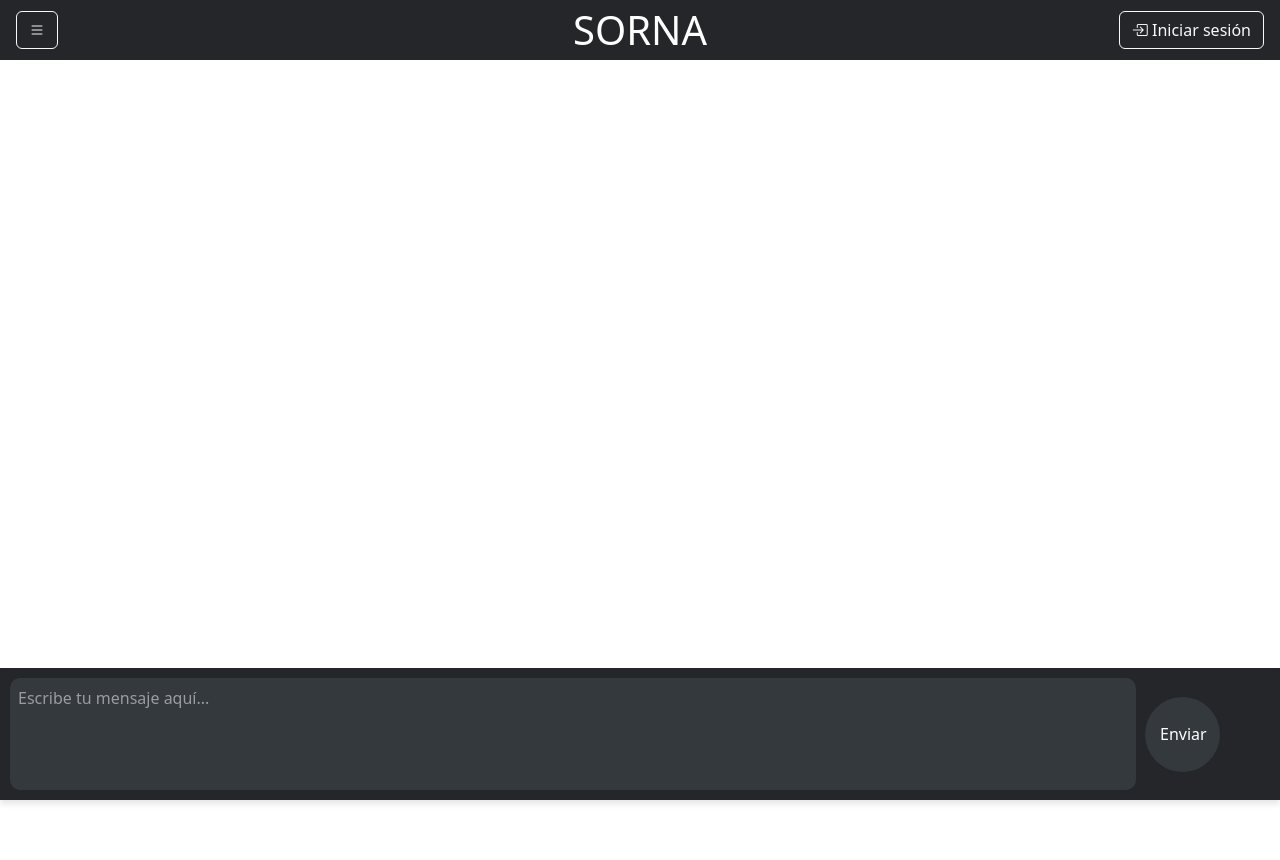
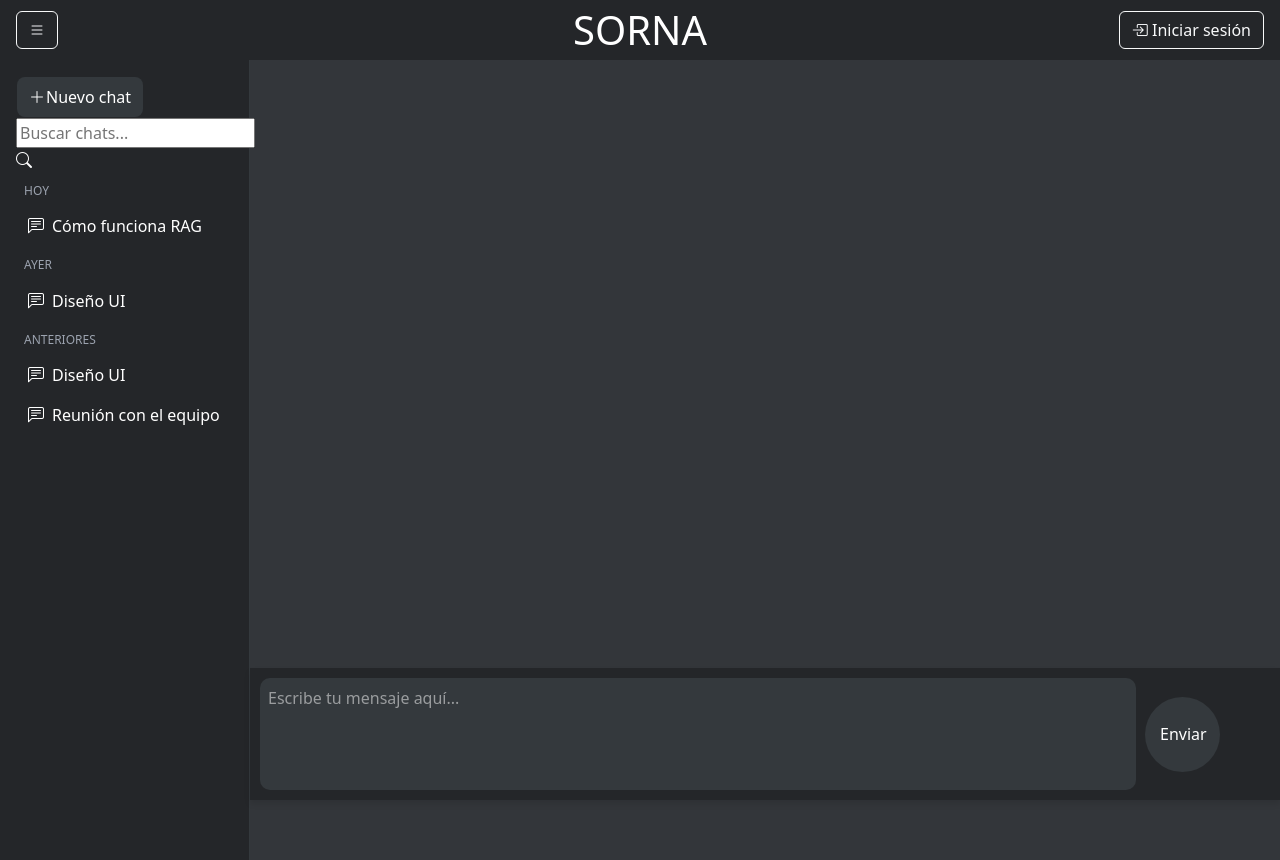
Before and after one commit to SanchezSillero/Sorna-frontend, an Angular app: page /chat in a window 1280 px wide. Both pictures are taken after a click on the button 37 px from the left and 30 px from the top of the page. Before the commit the page ends 800 px from the top, so only its background shows below. Built offline with nearby package versions, Linux system fonts and the light colour scheme.

Commit message:
Sidebar, Modales y endpoints

```diff
--- a/src/app/app.component.ts
+++ b/src/app/app.component.ts
@@ -8,8 +8,10 @@ import { Component } from '@angular/core';
 })
 export class AppComponent {
   title = 'Sorna-frontend';
+  isSidebarCollapsed: boolean = true; // Estado inicial (colapsado)
 
   onToggleMenu() {
+    this.isSidebarCollapsed = !this.isSidebarCollapsed; // Cambia el estado
     console.log('Toggle del menú lateral');
     // Aquí puedes mostrar u ocultar el sidebar
   }
--- a/src/app/app.module.ts
+++ b/src/app/app.module.ts
@@ -9,6 +9,7 @@ import { HomeComponent } from './pages/home/home.component';
 import { ChatComponent } from './pages/chat/chat.component';
 import { HttpClientModule } from '@angular/common/http';
 import { AuthModalComponent } from './components/auth-modal/auth-modal.component';
+import { SidebarComponent } from './components/sidebar/sidebar.component';
 
 @NgModule({
   declarations: [
@@ -17,7 +18,8 @@ import { AuthModalComponent } from './components/auth-modal/auth-modal.component
     ChatInputComponent,
     HomeComponent,
     ChatComponent,
-    AuthModalComponent
+    AuthModalComponent,
+    SidebarComponent
   ],
   imports: [
     BrowserModule,
--- a/src/app/components/chat-input/chat-input.component.css
+++ b/src/app/components/chat-input/chat-input.component.css
@@ -1,11 +1,12 @@
 .chat-input-container {
   position: fixed;
   bottom: 0;
+  width: 100%;
   left: 0;
-  width: 100%;
   background-color: #242629;
   padding: 10px;
   box-shadow: 0px 4px 6px rgba(0, 0, 0, 0.1);
+  transition: left 0.3s ease, width 0.3s ease;
 }
 
 .input-group {
--- a/src/app/components/chat-input/chat-input.component.html
+++ b/src/app/components/chat-input/chat-input.component.html
@@ -1,4 +1,10 @@
-<div class="chat-input-container">
+<div
+  class="chat-input-container"
+  [ngStyle]="{
+    left: isSidebarCollapsed ? '70px' : '250px',
+    width: isSidebarCollapsed ? 'calc(100% - 70px)' : 'calc(100% - 250px)'
+  }"
+>
   <div class="input-group">
     <textarea
       [(ngModel)]="promptText"
--- a/src/app/components/chat-input/chat-input.component.ts
+++ b/src/app/components/chat-input/chat-input.component.ts
@@ -1,12 +1,14 @@
-import { Component } from '@angular/core';
+import { Component, Input } from '@angular/core';
 
 @Component({
   selector: 'app-chat-input',
   standalone: false,
   templateUrl: './chat-input.component.html',
-  styleUrl: './chat-input.component.css'
+  styleUrl: './chat-input.component.css',
 })
 export class ChatInputComponent {
+  @Input() isSidebarCollapsed: boolean = false;
+
   promptText: string = '';
 
   sendPrompt() {
--- /dev/null
+++ b/src/app/components/sidebar/sidebar.component.css
@@ -0,0 +1,67 @@
+.sidebar {
+  width: 250px;
+  height: 100vh;
+  background-color: #242629;
+  transition: width 0.3s ease;
+  border-right: 1px solid #34393d;
+  color: white;
+  padding: 16px;
+}
+
+.sidebar.collapsed {
+  width: 70px;
+}
+
+.btn-new-chat {
+  background: #34393d;
+  color: white;
+  border: none;
+  margin: 1px;
+  border-radius: 8px;
+  padding: 8px 12px;
+  display: flex;
+  align-items: center;
+  gap: 1px;
+  cursor: pointer;
+  transition: all 0.2s ease;
+  justify-content: center;
+}
+
+.sidebar.collapsed .btn-new-chat {
+  justify-content: center;
+  width: 100%;
+}
+/* Efecto hover (solo aplica cuando el sidebar está expandido) */
+.sidebar:not(.collapsed) .btn-new-chat:hover {
+  background: #40464b;
+  transform: translateY(-1px);
+  box-shadow: 0 2px 4px rgba(0, 0, 0, 0.1);
+}
+
+/* Efecto al hacer clic */
+.sidebar:not(.collapsed) .btn-new-chat:active {
+  transform: translateY(0);
+  background: #3a4045;
+}
+
+.chat-item {
+  padding: 8px 12px;
+  cursor: pointer;
+  border-radius: 4px;
+  display: flex;
+  align-items: center;
+  gap: 8px;
+}
+
+.chat-item:hover {
+  background: #34393d;
+}
+
+.group-title {
+  color: #9ca3af;
+  font-size: 0.75rem;
+  text-transform: uppercase;
+  margin-top: 12px;
+  margin-bottom: 8px;
+  padding-left: 8px;
+}
--- /dev/null
+++ b/src/app/components/sidebar/sidebar.component.html
@@ -0,0 +1,60 @@
+<!-- Contenedor principal (colapsable) -->
+<div class="sidebar" [class.collapsed]="isCollapsed">
+  <!-- Botón "Nuevo chat" (visible en ambos estados) -->
+  <button class="btn btn-new-chat" (click)="createNewChat()">
+    <i class="bi bi-plus-lg"></i>
+    <span *ngIf="!isCollapsed">Nuevo chat</span>
+  </button>
+
+  <!-- Barra de búsqueda (solo expandido) -->
+  <div class="sidebar-search" *ngIf="!isCollapsed">
+    <input
+      type="text"
+      placeholder="Buscar chats..."
+      [(ngModel)]="searchQuery"
+    />
+    <i class="bi bi-search"></i>
+  </div>
+
+  <!-- Lista de chats agrupados por fecha (solo expandido) -->
+  <div class="chat-history" *ngIf="!isCollapsed">
+    <!-- Hoy -->
+    <div class="chat-group" *ngIf="todaysChats.length > 0">
+      <h5 class="group-title">Hoy</h5>
+      <div
+        class="chat-item"
+        *ngFor="let chat of todaysChats"
+        (click)="selectChat(chat.id)"
+      >
+        <i class="bi bi-chat-left-text"></i>
+        <span>{{ chat.title }}</span>
+      </div>
+    </div>
+
+    <!-- Ayer -->
+    <div class="chat-group" *ngIf="yesterdaysChats.length > 0">
+      <h5 class="group-title">Ayer</h5>
+      <div
+        class="chat-item"
+        *ngFor="let chat of yesterdaysChats"
+        (click)="selectChat(chat.id)"
+      >
+        <i class="bi bi-chat-left-text"></i>
+        <span>{{ chat.title }}</span>
+      </div>
+    </div>
+
+    <!-- Anteriores -->
+    <div class="chat-group" *ngIf="olderChats.length > 0">
+      <h5 class="group-title">Anteriores</h5>
+      <div
+        class="chat-item"
+        *ngFor="let chat of olderChats"
+        (click)="selectChat(chat.id)"
+      >
+        <i class="bi bi-chat-left-text"></i>
+        <span>{{ chat.title }}</span>
+      </div>
+    </div>
+  </div>
+</div>
--- /dev/null
+++ b/src/app/components/sidebar/sidebar.component.ts
@@ -0,0 +1,79 @@
+import { Component, Output, EventEmitter, Input } from '@angular/core';
+
+interface Chat {
+  id: string;
+  title: string;
+  lastMessage: string;
+  createdAt: Date;
+}
+
+@Component({
+  selector: 'app-sidebar',
+  standalone: false,
+  templateUrl: './sidebar.component.html',
+  styleUrl: './sidebar.component.css',
+})
+export class SidebarComponent {
+  // --- Estado del sidebar ---
+  @Input() isCollapsed: boolean = false; // Recibe estado desde el padre (navbar)
+  @Output() toggleCollapseEvent = new EventEmitter<void>(); // Notifica al padre
+
+  // --- Chats de ejemplo (luego los cargarás desde una API) ---
+  chats: Chat[] = [
+    {
+      id: '1',
+      title: 'Cómo funciona RAG',
+      lastMessage: 'Explícame el modelo...',
+      createdAt: new Date(),
+    },
+    {
+      id: '2',
+      title: 'Diseño UI',
+      lastMessage: 'Necesito ayuda con Angular...',
+      createdAt: new Date(Date.now() - 86400000),
+    }, // Ayer
+    {
+      id: '3',
+      title: 'Reunión con el equipo',
+      lastMessage: 'Hoy a las 17:00...',
+      createdAt: new Date(Date.now() - 172800000),
+    }, // Anteayer
+  ];
+
+  searchQuery: string = '';
+
+  // --- Agrupar chats por fecha ---
+  get todaysChats(): Chat[] {
+    const today = new Date().toDateString();
+    return this.chats.filter((chat) => chat.createdAt.toDateString() === today);
+  }
+
+  get yesterdaysChats(): Chat[] {
+    const yesterday = new Date(Date.now() - 86400000).toDateString();
+    return this.chats.filter(
+      (chat) => chat.createdAt.toDateString() === yesterday
+    );
+  }
+
+  get olderChats(): Chat[] {
+    const yesterday = new Date();
+    yesterday.setDate(yesterday.getDate() - 1);
+    return this.chats.filter((chat) => chat.createdAt < yesterday);
+  }
+
+  // --- Eventos ---
+  toggleCollapse(): void {
+    this.toggleCollapseEvent.emit(); // Comunica al padre (navbar) que debe cambiar el estado
+  }
+
+  createNewChat(): void {
+    // Lógica para crear un nuevo chat (ej: abrir modal o emitir evento)
+    console.log('Nuevo chat creado');
+    // this.chats.unshift({ id: '4', title: 'Chat sin título', lastMessage: '', createdAt: new Date() });
+  }
+
+  selectChat(chatId: string): void {
+    console.log('Chat seleccionado:', chatId);
+    // Aquí cargarías el chat en el área principal (ej: emitir evento al padre)
+  }
+}
--- a/src/app/pages/chat/chat.component.html
+++ b/src/app/pages/chat/chat.component.html
@@ -2,5 +2,9 @@
   (toggleMenu)="onToggleMenu()"
   (openSettings)="onOpenSettings()"
 ></app-navbar>
+<app-sidebar
+  [isCollapsed]="isSidebarCollapsed"
+  (toggleCollapseEvent)="onToggleMenu()"
+></app-sidebar>
 
-<app-chat-input></app-chat-input>
+<app-chat-input [isSidebarCollapsed]="isSidebarCollapsed"></app-chat-input>
--- a/src/app/pages/chat/chat.component.ts
+++ b/src/app/pages/chat/chat.component.ts
@@ -8,8 +8,10 @@ import { Component } from '@angular/core';
 })
 export class ChatComponent {
   title = 'Sorna-frontend';
+  isSidebarCollapsed: boolean = true; // Estado inicial (colapsado)
 
   onToggleMenu() {
+    this.isSidebarCollapsed = !this.isSidebarCollapsed; // Cambia el estado
     console.log('Toggle del menú lateral');
     // Aquí puedes mostrar u ocultar el sidebar
   }
--- a/src/styles.css
+++ b/src/styles.css
@@ -1 +1,3 @@
-/* You can add global styles to this file, and also import other style files */
+body {
+  background-color: #33363a !important;
+}
```
